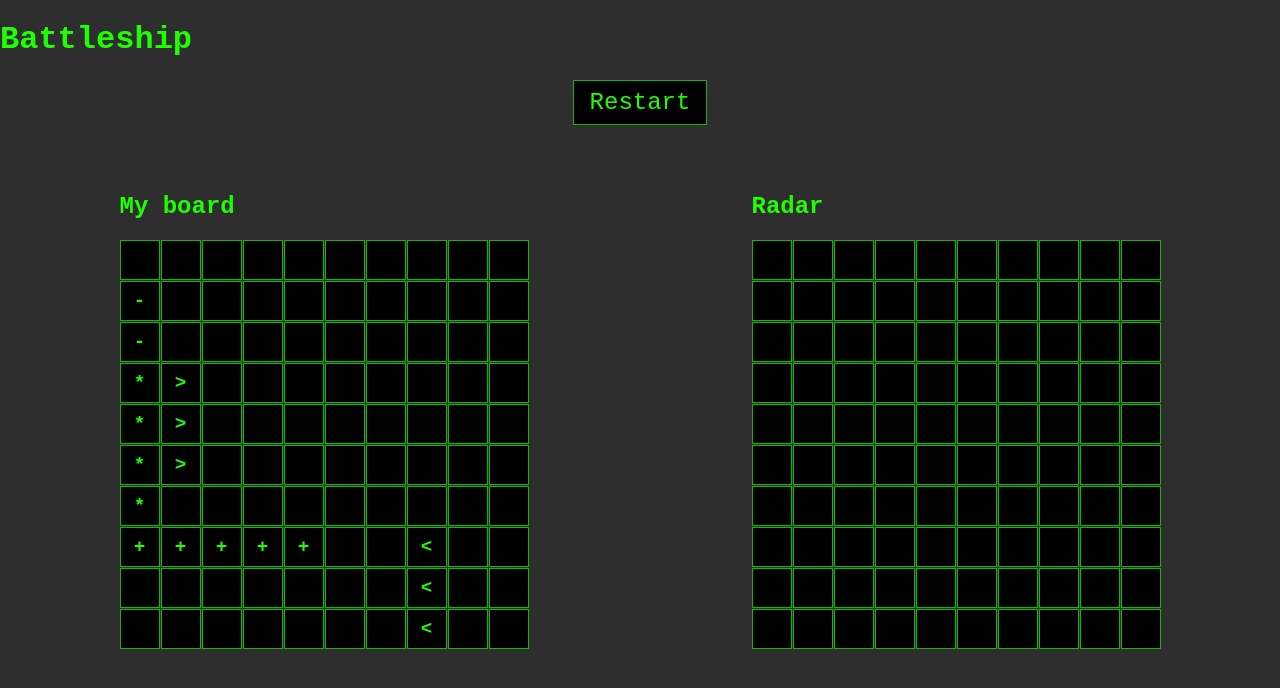
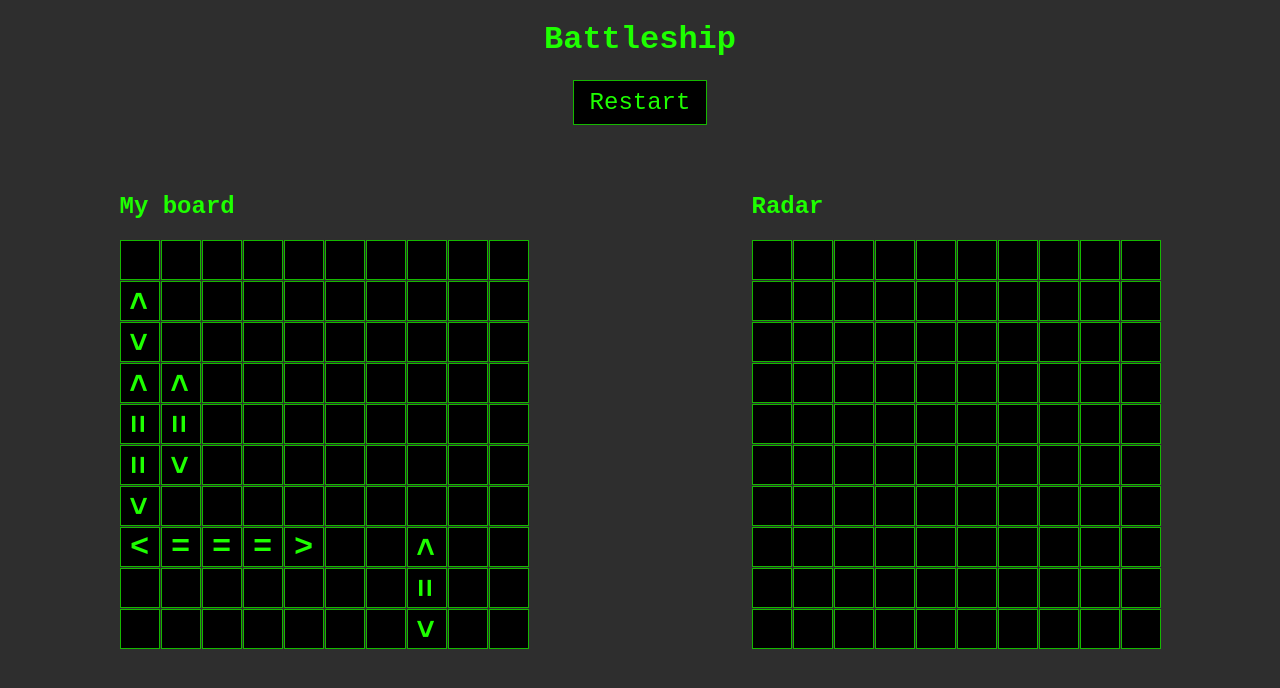
Before and after one commit to a-gracia/battleship, a website built with webpack: page src/template.html in a window 1280 px wide. Built offline with nearby package versions, Linux system fonts and the light colour scheme.

Commit message:
feat: Improve UI

```diff
--- a/src/js/dom-controller.js
+++ b/src/js/dom-controller.js
@@ -1,5 +1,5 @@
 import { Player } from "./player";
-
+import { getRandomInt } from "./utils";
 const BOARD_SIZE = 10;
 
 export class DOMController {
@@ -72,16 +72,10 @@ export class DOMController {
     }
   }
 
-  getRandomInt(min, max) {
-    min = Math.ceil(min);
-    max = Math.floor(max);
-    return Math.floor(Math.random() * (max - min) + min);
-  }
-
   cpuTurn() {
     while (true) {
-      let coordX = this.getRandomInt(0, 10);
-      let coordY = this.getRandomInt(0, 10);
+      let coordX = getRandomInt(0, 10);
+      let coordY = getRandomInt(0, 10);
 
       if (
         !this.player.gameboard.attacks.some(
@@ -94,6 +88,7 @@ export class DOMController {
 
         if (this.player.gameboard.receiveAttack(coordX, coordY)) {
           button.classList = "hit";
+          button.textContent = "X";
         } else {
           button.classList = "miss";
         }
@@ -115,9 +110,7 @@ export class DOMController {
     });
   }
   displayLocations(player) {
-    const shipSymbols = ["-", "<", ">", "*", "+"];
-
-    player.gameboard.locations.forEach((location, index) => {
+    player.gameboard.locations.forEach((location) => {
       for (let i = 0; i < location.ship.length; i++) {
         let coordX = location.x;
         let coordY = location.y;
@@ -129,8 +122,17 @@ export class DOMController {
         let attributes = `[data-x="${coordX}"][data-y="${coordY}"]`;
 
         let button = player.boardContainer.querySelector(attributes);
+        if (i == 0) {
+          button.textContent = "<";
+        } else if (i == location.ship.length - 1) {
+          button.textContent = ">";
+        } else {
+          button.textContent = "=";
+        }
 
-        button.textContent = shipSymbols[index];
+        if (!location.horizontal) {
+          button.classList.add("rotate");
+        }
       }
     });
   }
--- a/src/styles.css
+++ b/src/styles.css
@@ -19,7 +19,7 @@ body {
 
 #radar button,
 #my-board button {
-  font-size: larger;
+  font-size: xx-large;
   font-weight: bolder;
   border: 1px solid rgb(21, 184, 0);
   cursor: pointer;
@@ -49,7 +49,9 @@ body {
   display: flex;
   flex-direction: column;
 }
-
+.rotate {
+  transform: rotate(-90deg);
+}
 .clear {
   background-color: black;
 }
--- a/src/template.html
+++ b/src/template.html
@@ -3,11 +3,11 @@
   <head>
     <meta charset="UTF-8" />
     <meta name="viewport" content="width=device-width, initial-scale=1.0" />
-    <title>Document</title>
+    <title>Battleship game</title>
   </head>
   <body>
-    <h1>Battleship</h1>
     <div id="top-container">
+      <h1>Battleship</h1>
       <button id="restart-button">Restart</button>
       <p id="winner-container"></p>
     </div>
```
